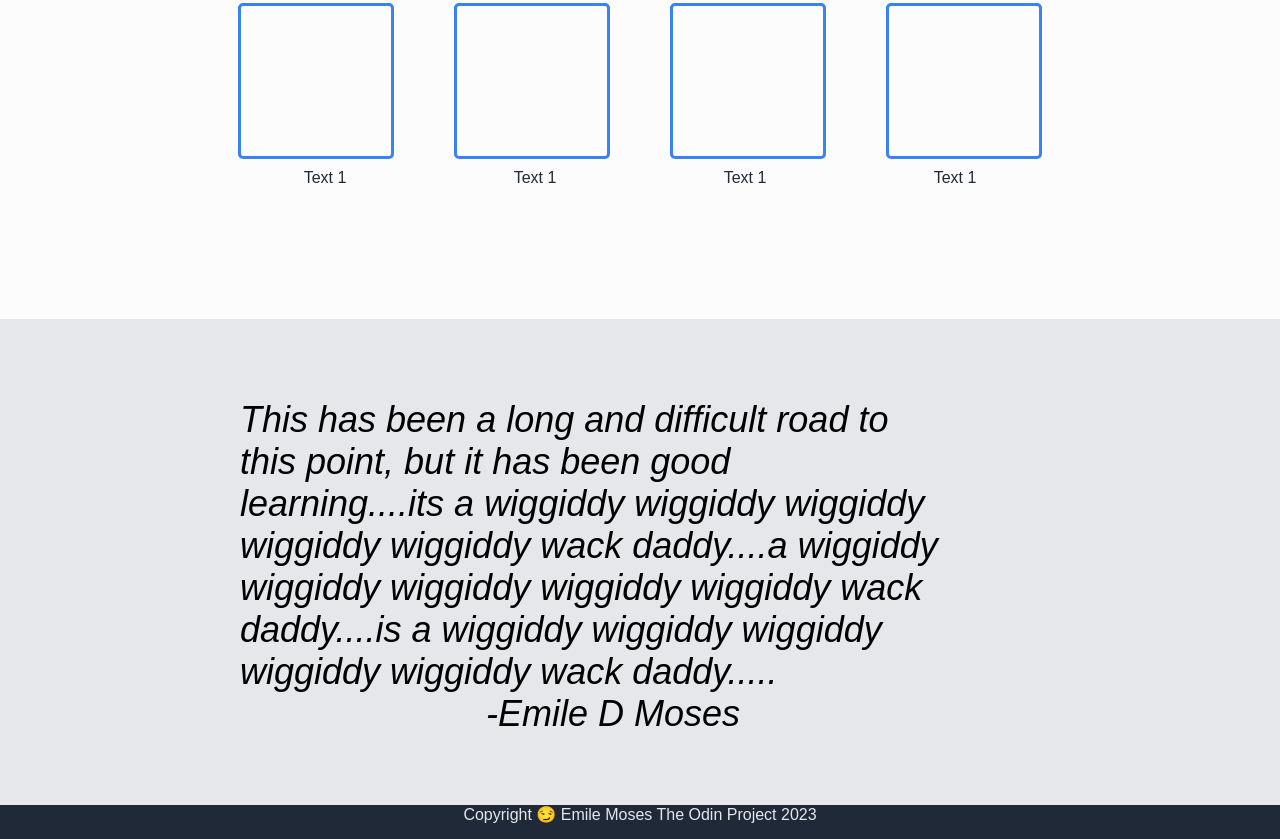
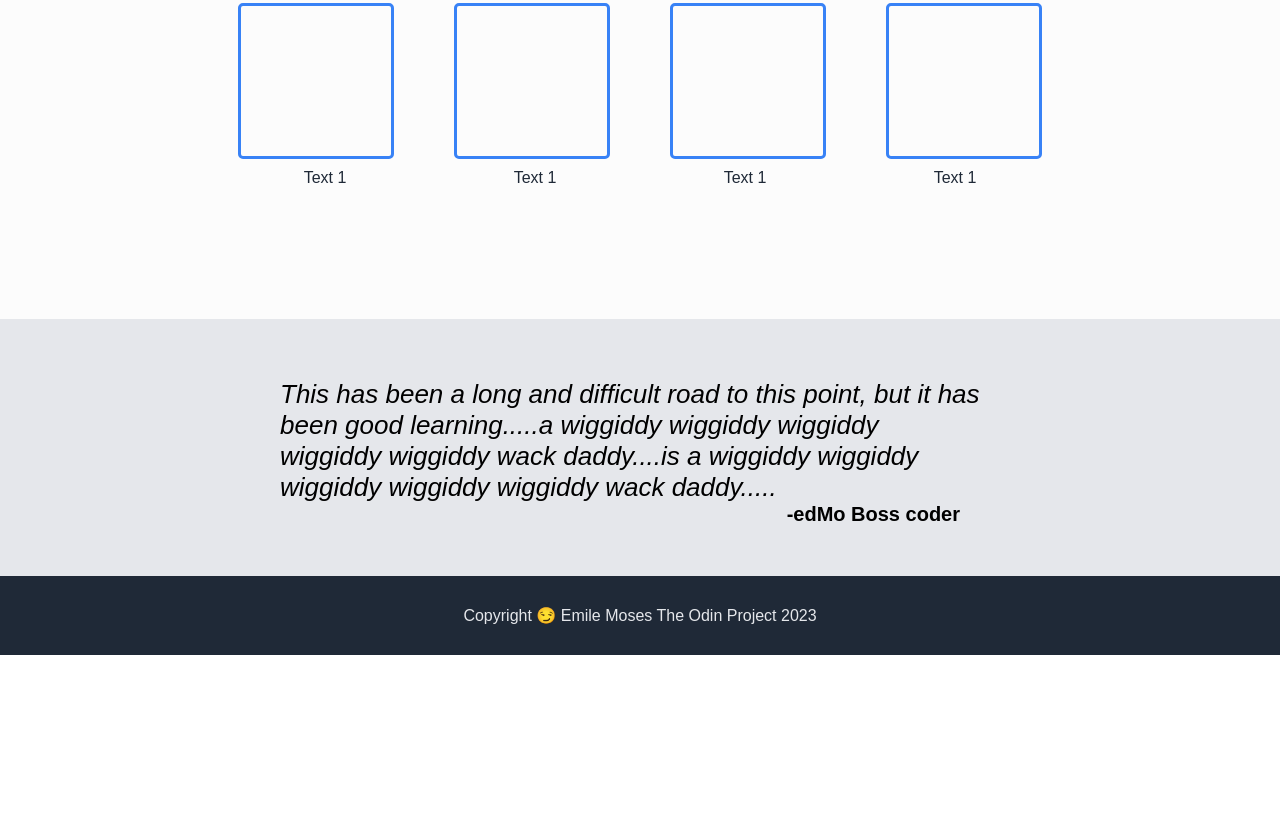
Before and after one commit to emilemoses910/Landing-Page-TOP-Project, a plain HTML site: page index.html in a window 1280 px wide. Shown: the part 470-1309 px from the top of the page. After the commit the page ends 1125 px from the top, so only its background shows below. Drawn offline with Linux system fonts and the light colour scheme.

Commit message:
8.Add a container div, flex it and center justify and align.  9.Add a div for both the paragraph and the author so you can center on and move author  to the right.

```diff
--- a/index.html
+++ b/index.html
@@ -4,7 +4,10 @@
 
     4.Divide header into 2 main parts (Nav bar & "lower" header)
     5.Split navbar into 2 parts by adding 2 divs for for left and right links and applying flex
-    6.split lowerheader into 2 parts and add flex
+    6.Split lowerheader into 2 parts and add flex
+    7.Add 1 div for headeing & center flex. Add 1 div with content for boxes and 1 div with
+    content for text. the important thing here is to for is on add css styling for boxes and
+    alignment thereof.
 ------------------------------------------------------------------------------------------------
 -->
 <!DOCTYPE html>
@@ -68,9 +71,9 @@
     <div class="section2">
         <div class="card">
         <div class="paragraph-s2"> This has been a long and difficult road to this point,
-            but it has been good learning....its a wiggiddy wiggiddy wiggiddy wiggiddy wiggiddy wack daddy....a wiggiddy wiggiddy wiggiddy wiggiddy wiggiddy wack daddy....is a wiggiddy wiggiddy wiggiddy wiggiddy wiggiddy wack daddy.....
+            but it has been good learning.....a wiggiddy wiggiddy wiggiddy wiggiddy wiggiddy wack daddy....is a wiggiddy wiggiddy wiggiddy wiggiddy wiggiddy wack daddy.....
         </div>
-        <div class="author">-Emile D Moses</div>
+        <div class="author">-edMo Boss coder</div>
         </div>
     </div>
     <div class="section3">
--- a/style.css
+++ b/style.css
@@ -141,8 +141,7 @@ ul { list-style: none; font-size: 18px;}
   width: 800px;
   display: flex;
   flex-direction: column;
-  padding: 20px;
-  font-style:italic;
+  padding-left: 80px;
 }
 
 .paragraph-s2 {
@@ -151,18 +150,19 @@ ul { list-style: none; font-size: 18px;}
     align-items: center;
     width: 700px;
     padding-top: 60px;
-    font-weight:20;
-    font-size:36px;
+    font-weight: 100;
+    font-style:italic;
+    font-size: 26px
 }
 
 .author {
     display: flex;
     justify-content: right;
-    padding-right: 300px;
+    padding-right: 120px;
     padding-bottom: 50px;
-    font-size:36px;
+    font-size:20px;
+    font-weight: bold;
 }
-
 
 .section3 {
     background-color: rgb(252, 252, 252);
@@ -174,5 +174,6 @@ ul { list-style: none; font-size: 18px;}
     color: #e5e7eb;
     align-items: end;
     justify-content: center;
-    padding-bottom: 15px;
+    padding-bottom: 30px;
+    padding-top: 30px;
 }
```
